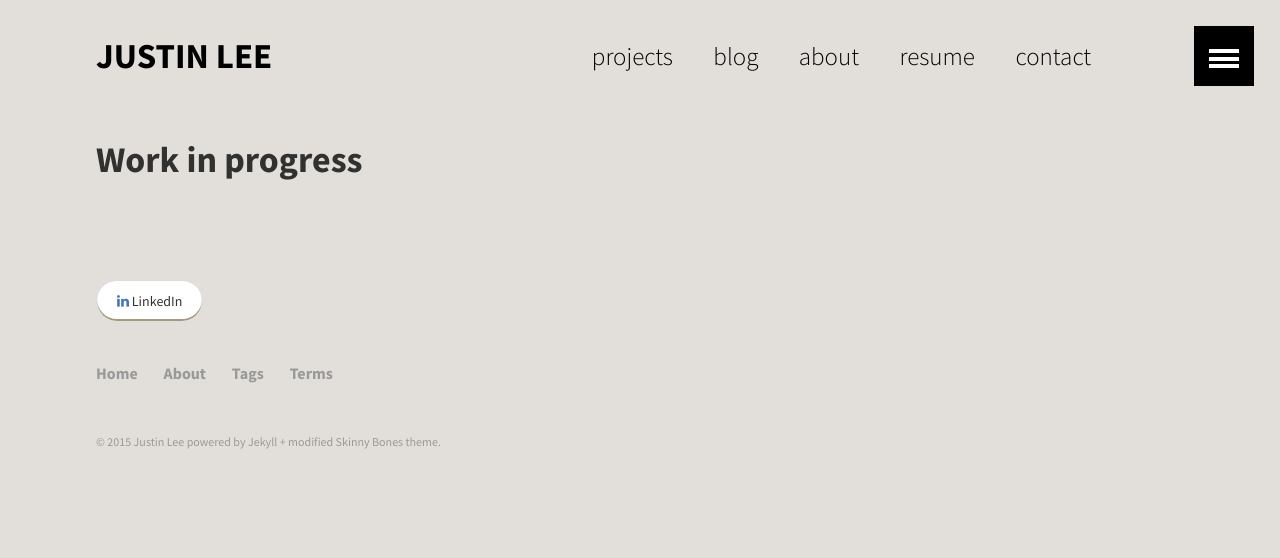
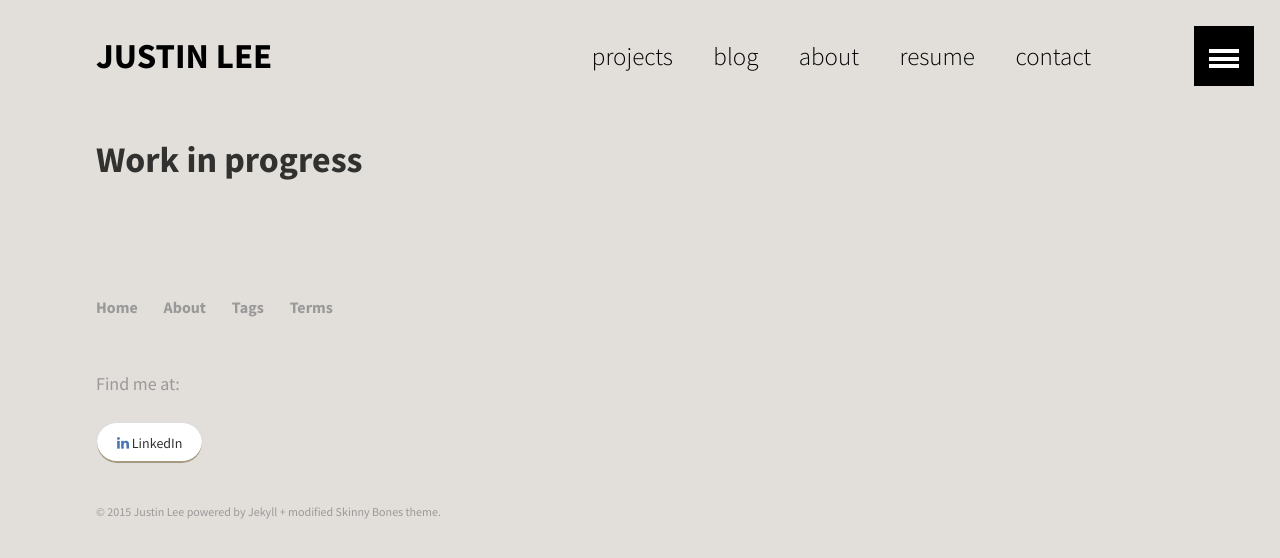
Before and after one commit to pengineered/pengineered.github.io, a Jekyll site: the page built from projects/projects.md, in a window 1280 px wide. Shown: the top 558 px of the page. Built offline with Jekyll 4.4.1, drawn with Linux system fonts in a browser that asks for light colours.

Commit message:
more tweaks for social menu

```diff
--- a/_includes/footer.html
+++ b/_includes/footer.html
@@ -1,5 +1,4 @@
 <footer role="contentinfo" id="site-footer">
-	<a href="https://www.linkedin.com/pub/justin-lee/b8/a21/2b3" class="btn-social linkedin"><i class="fa fa-linkedin" aria-hidden="true"></i> LinkedIn</a>
 	<nav role="navigation" class="menu bottom-menu">
 		<ul class="menu-item">
 		{% for link in site.data.footer %}
@@ -12,5 +11,6 @@
 		{% endfor %}
 		</ul>
 	</nav><!-- /.bottom-menu -->
+	<p class='soc'>Find me at:</p> <a href="https://www.linkedin.com/pub/justin-lee/b8/a21/2b3" class="btn-social linkedin"><i class="fa fa-linkedin" aria-hidden="true"></i> LinkedIn</a>
 	<p class="copyright">&#169; {{ site.time | date: '%Y' }} <a href="{{ site.url }}">{{ site.title }}</a> powered by Jekyll + modified <a href="https://mmistakes.github.io/skinny-bones-jekyll/">Skinny Bones</a> theme.</p>
 </footer>
--- a/_sass/_layout.scss
+++ b/_sass/_layout.scss
@@ -399,6 +399,10 @@
 			}
 		}
 	}
+
+	.soc{
+		color: lighten($black,60);
+	}
 }
 
 
```
